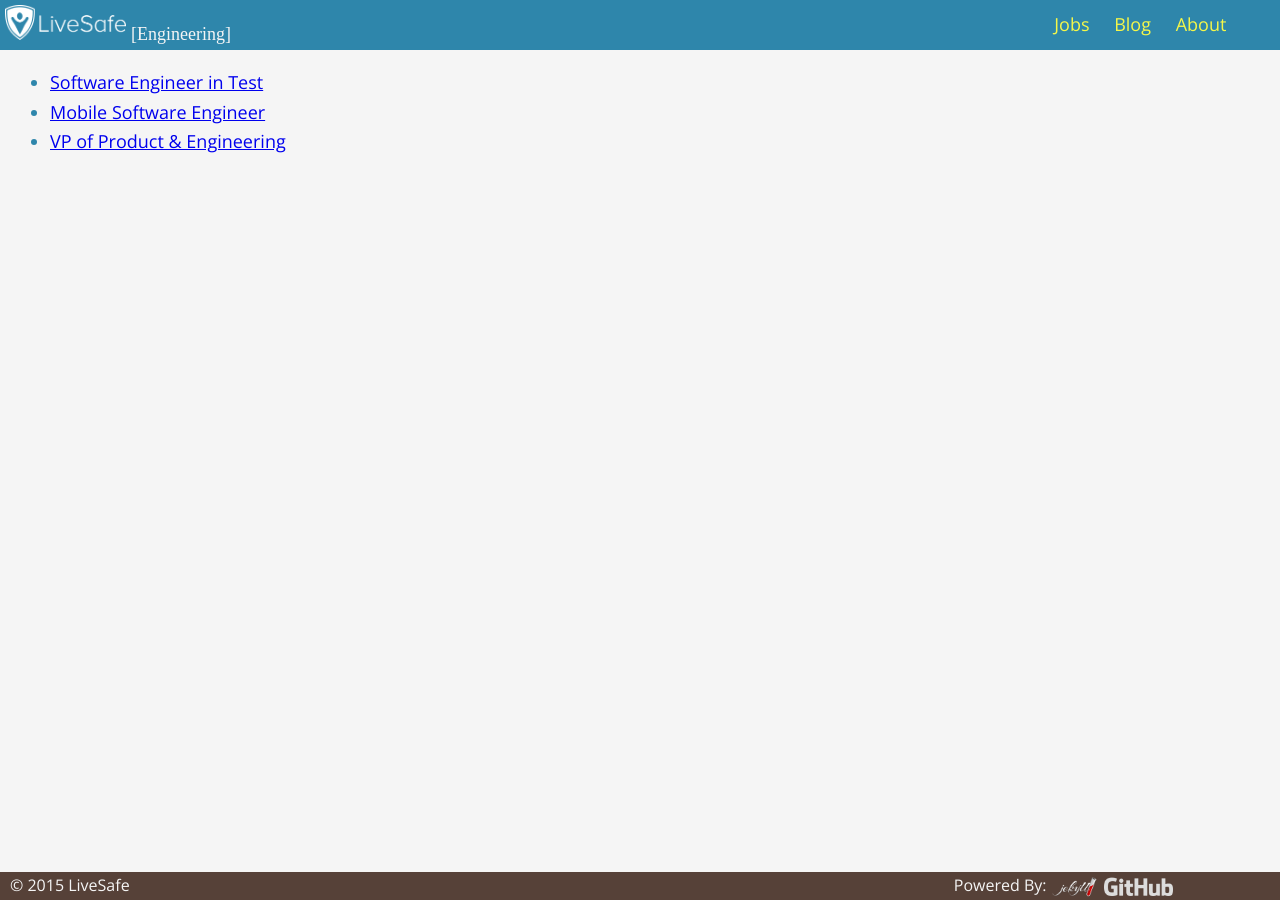
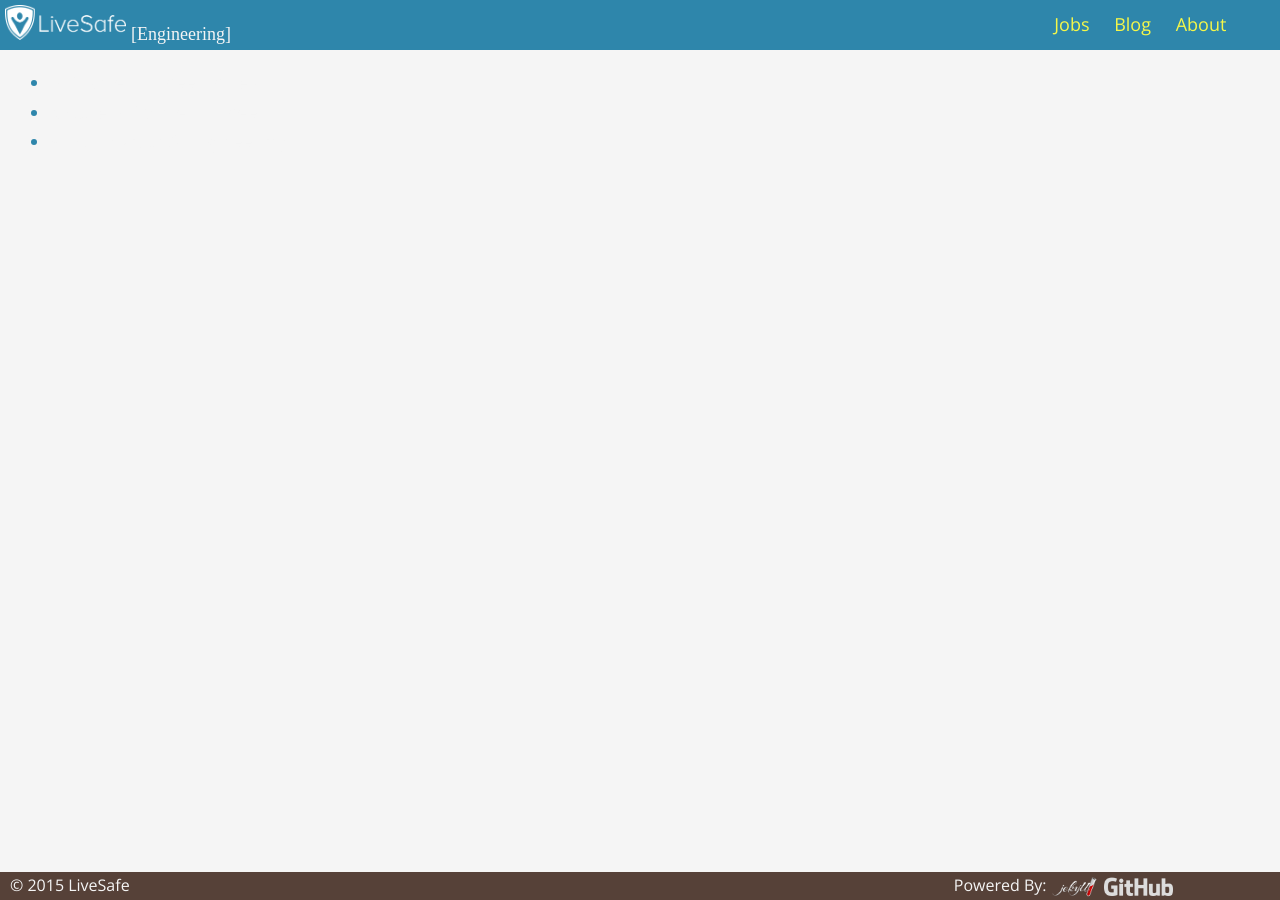
Before and after one commit to LiveSafe/livesafe.github.io, a Jekyll site: the page built from jobs/index.html, in a window 1280 px wide. Built offline with Jekyll 4.4.1, drawn with Linux system fonts in a browser that asks for light colours; some web fonts are replaced.

Commit message:
Links, links, links

```diff
--- a/_includes/footer.html
+++ b/_includes/footer.html
@@ -1,16 +1,19 @@
 <div class="footer">
 
     <div class="copyright-statement">
-        &copy; 2015 LiveSafe
+        &copy; 2015 <a href="http://www.livesafemobile.com">LiveSafe</a>
     </div>
 
     <div class="powered-by">
 
         <p class="powered-by-text">
             Powered By:
-
-        <img class="jekyll-logo" src="/img/jekyll-logo.png" />
-        <img class="github-logo" src="/img/github-logo.png" />
+            <a href="http://jekyllrb.com/">
+                <img class="jekyll-logo" src="/img/jekyll-logo.png" />
+            </a>
+            <a href="https://github.com">
+                <img class="github-logo" src="/img/github-logo.png" />
+            </a>
         </p>
 
     </div>
--- a/_sass/_defaults.scss
+++ b/_sass/_defaults.scss
@@ -7,3 +7,12 @@ body {
 .main-content {
   margin: 0 10px;
 }
+
+a {
+  text-decoration: none;
+  color: $background-theme-color;
+
+  &:hover {
+    color: $secondary-theme-color;
+  }
+}
```
